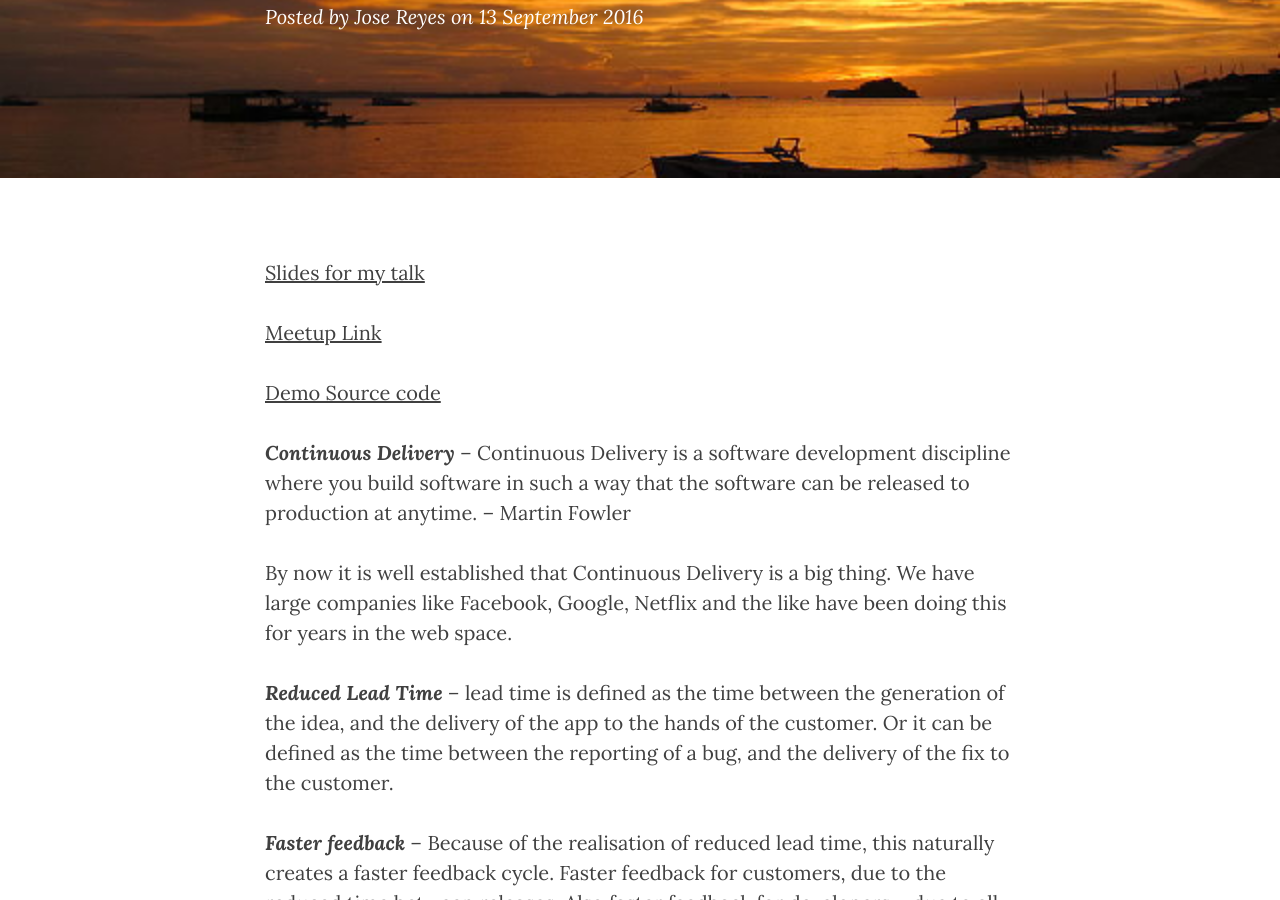
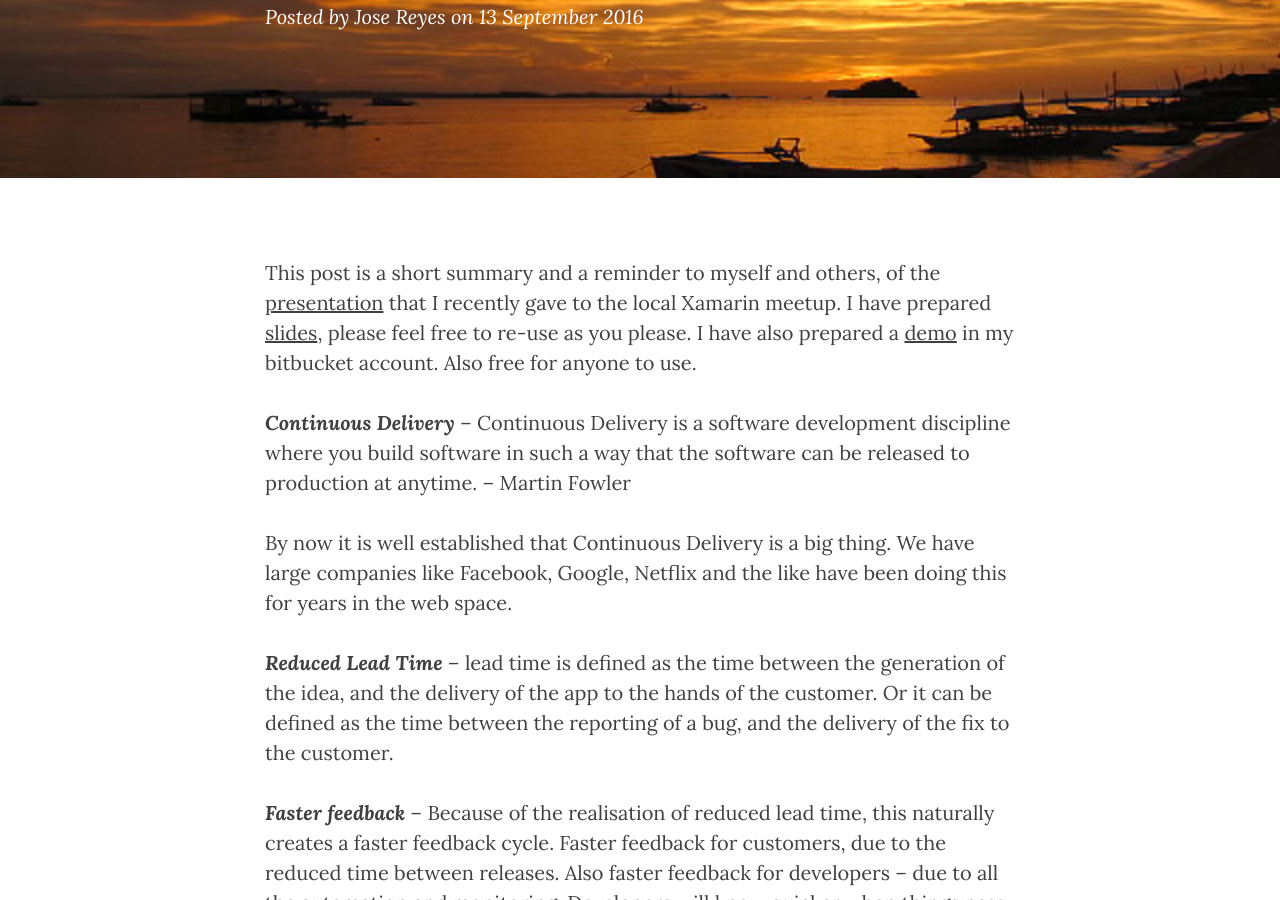
Before and after one commit to jaeyow/MasteringXamarin, a Jekyll site: the page built from _posts/2016-09-13-my-first-post.md, in a window 1280 px wide and 900 px high, scrolled down 358 px. Built offline with Jekyll 4.4.1, drawn with Linux system fonts in a browser that asks for light colours; nearby versions of some CDN libraries.

Commit message:
improve on first post

```diff
--- a/_posts/2016-09-13-my-first-post.md
+++ b/_posts/2016-09-13-my-first-post.md
@@ -5,12 +5,8 @@ subtitle:   "my talk at the Sydney Xamarin meetup"
 author:     "Jose Reyes"
 header-img: "img/cebu-sunset-2.png"
 ---
+This post is a short summary and a reminder to myself and others, of the [presentation](https://www.meetup.com/SydneyMobileDotNetDevelopers/events/233229471/) that I recently gave to the local Xamarin meetup. I have prepared [slides](https://docs.google.com/presentation/d/16rtnAfWC_2qQ59FzC1fxHVtxYqY4dqEOsvc6ViGyf3M/pub?start=false&loop=false&delayms=3000&slide=id.p), please feel free to re-use as you please. I have also prepared a [demo](https://bitbucket.org/jaeyow/xamarinapp) in my bitbucket account. Also free for anyone to use.
 
-[Slides for my talk](https://docs.google.com/presentation/d/16rtnAfWC_2qQ59FzC1fxHVtxYqY4dqEOsvc6ViGyf3M/pub?start=false&loop=false&delayms=3000&slide=id.p)
-
-[Meetup Link](https://www.meetup.com/SydneyMobileDotNetDevelopers/events/233229471/)
-
-[Demo Source code](https://bitbucket.org/jaeyow/xamarinapp)
 
 __*Continuous Delivery*__ – Continuous Delivery is a software development discipline where you build software in such a way that the software can be released to production at anytime. – Martin Fowler
 
```
